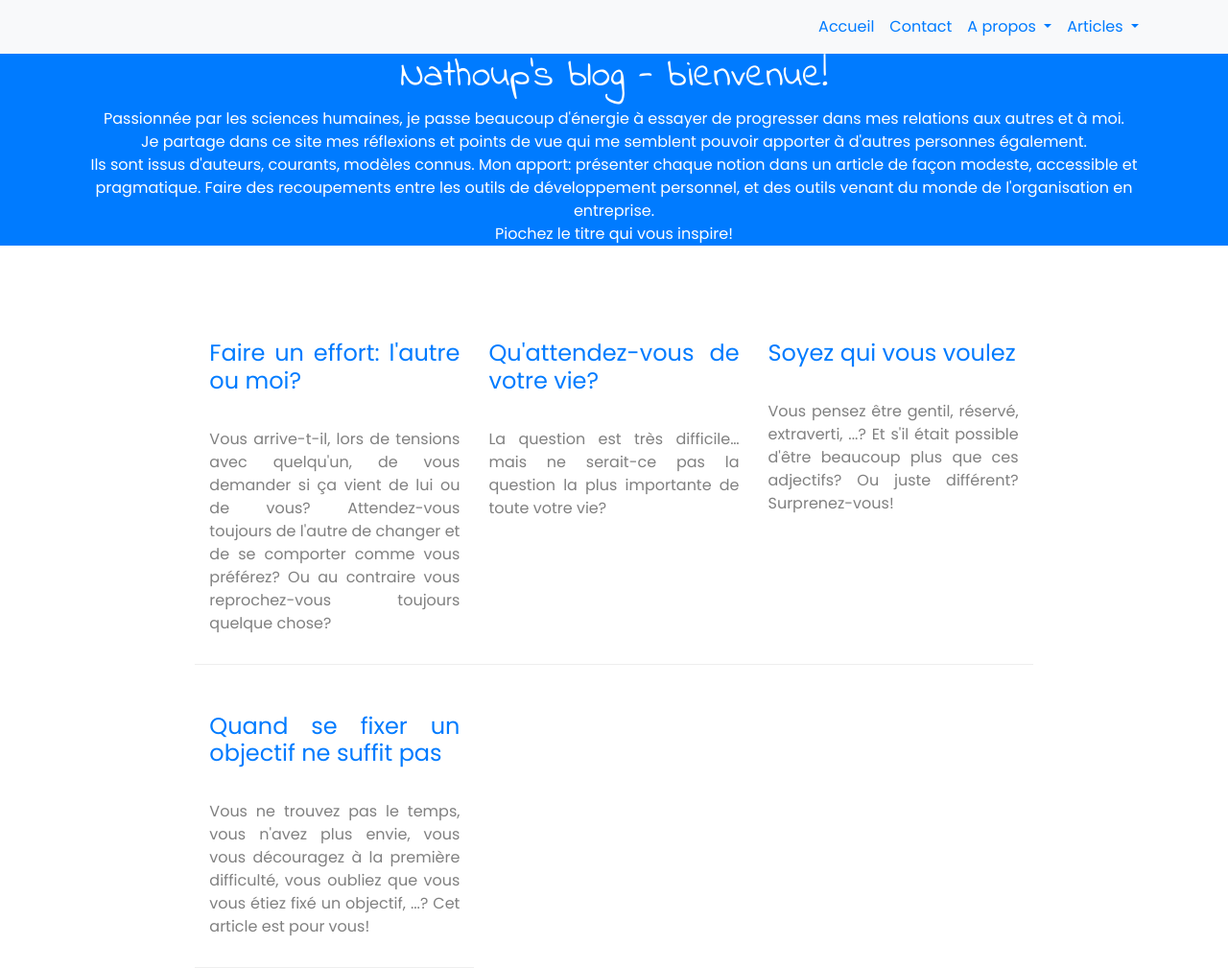
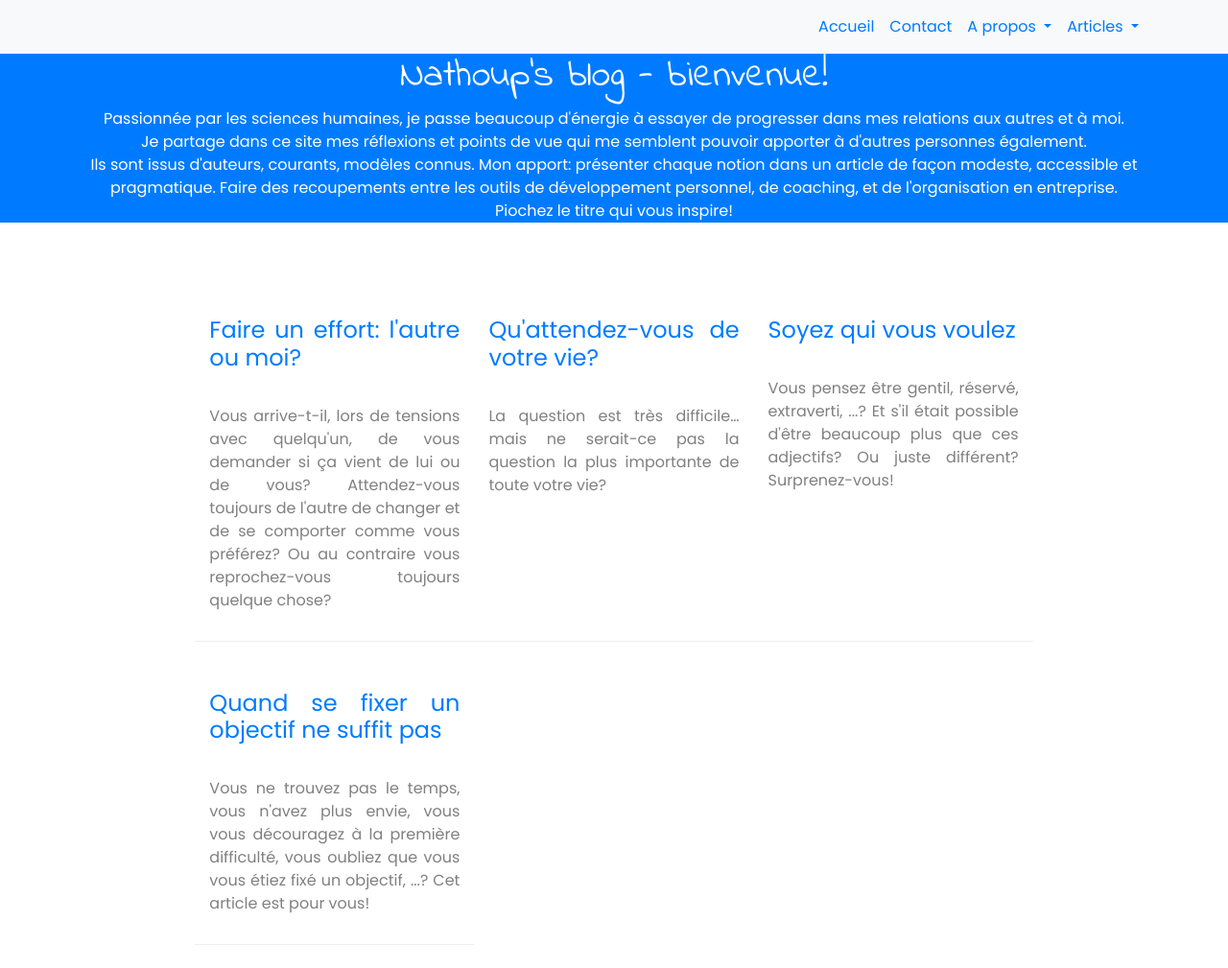
Before and after one commit to OrgaEvolutions/Nathoup.github.io, a Jekyll site: the page built from index.html, in a window 1280 px wide. Shown: the whole page at 96% size. Built offline with Jekyll 4.4.1, drawn with Linux system fonts in a browser that asks for light colours; nearby versions of some CDN libraries; some web fonts are replaced; after the commit the page ends 985 px from its top, so only the background shows below that.

Commit message:
Update index.html

```diff
--- a/index.html
+++ b/index.html
@@ -4,7 +4,7 @@ title: Nathoup's blog - bienvenue!
 intro: "Passionnée par les sciences humaines, je passe beaucoup d'énergie à essayer de progresser dans mes relations aux autres et à moi.
 <br>Je partage dans ce site mes réflexions et points de vue qui me semblent pouvoir apporter à d'autres personnes également.
 <br>Ils sont issus d'auteurs, courants, modèles connus. Mon apport: présenter chaque notion dans un article de façon modeste, accessible et pragmatique.
-Faire des recoupements entre les outils de développement personnel, et des outils venant du monde de l'organisation en entreprise.
+Faire des recoupements entre les outils de développement personnel, de coaching, et de l'organisation en entreprise.
 <br>Piochez le titre qui vous inspire!"
 ---
 
```
